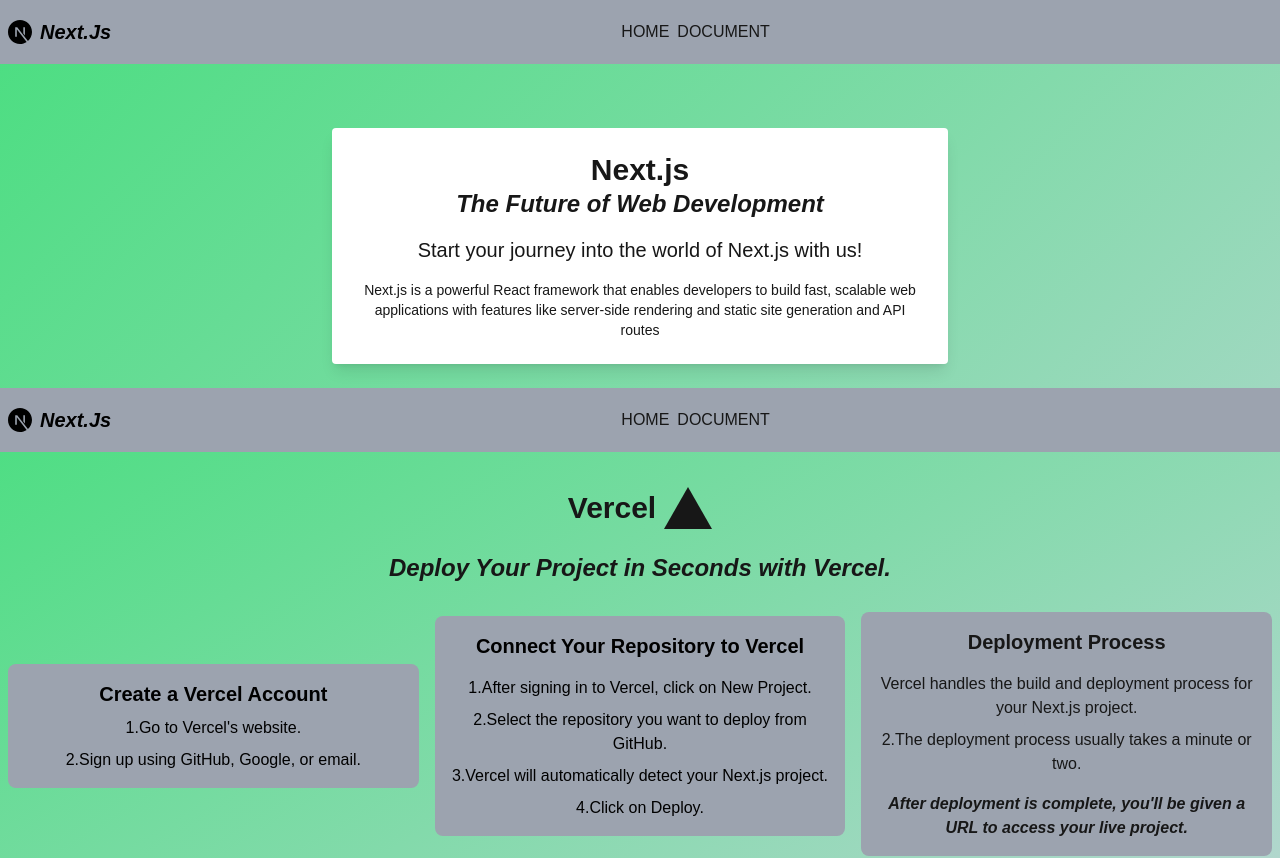
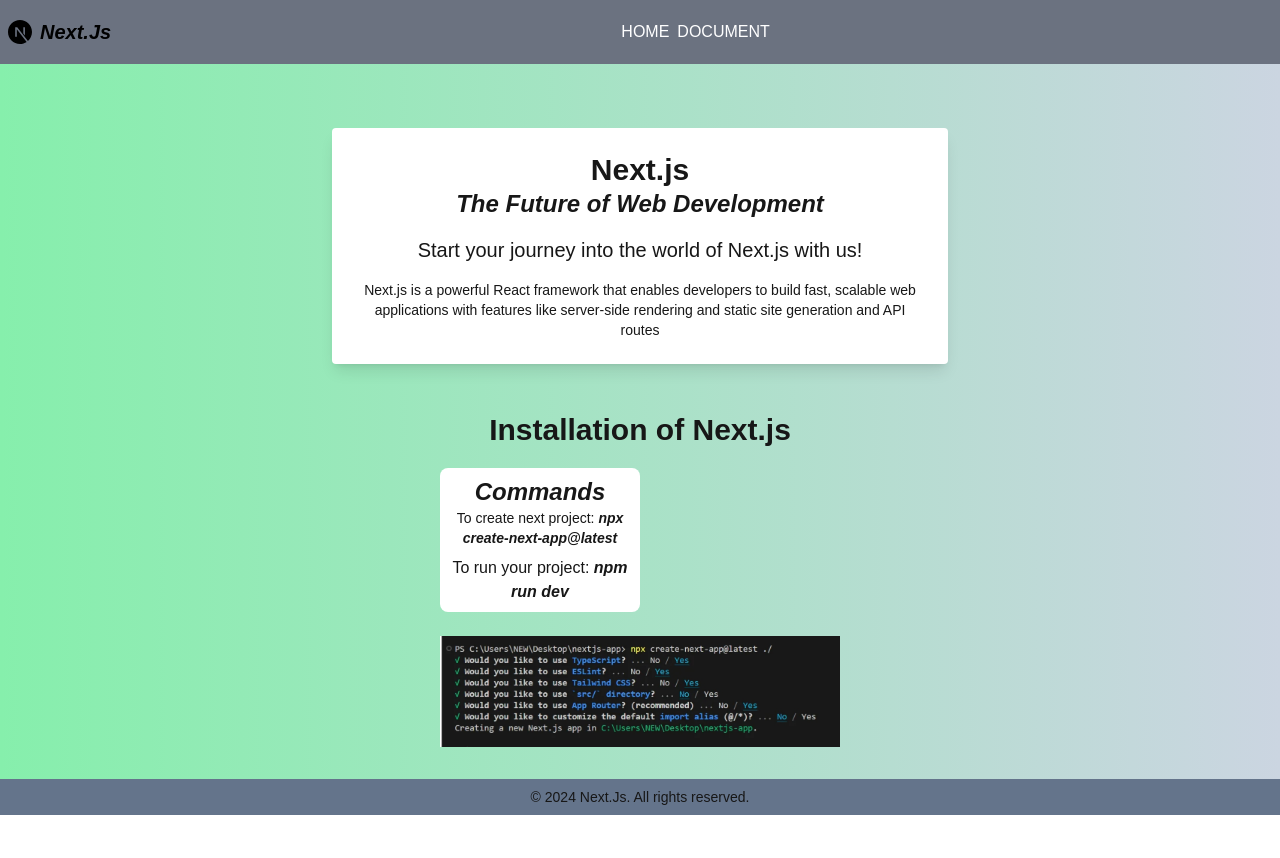
Before and after one commit to kristinasamuel/Class-Assignment-02, a Next.js app: page / in a window 1280 px wide. Shown: the top 858 px of the page. After the commit the page ends 815 px from the top, so only its background shows below. Built offline with nearby package versions, Linux system fonts and the light colour scheme.

Commit message:
class assignment 02

```diff
--- a/app/components/content.tsx
+++ /dev/null
@@ -1,30 +0,0 @@
-"use client";
-
-//  About section of the website
-// import images from next images
-import Image from "next/image";
-// export default function of about section
-export default function AboutSection() {
-  return (
-    <div className="flex flex-col text-center justify-center items-center mt-5 p-4">
-      {/* installation process of next.js */}
-      <h2 className="text-3xl font-bold"> Installation of Next.js</h2>
-      <div className="bg-white p-2 rounded-lg w-full md:w-1/2 mt-5">
-        <p className="text-2xl font-bold italic"> Commands</p>
-        <p className="text-sm mb-2">
-          To create next project:{" "}
-          <span className="font-semibold italic">
-            npx create-next-app@latest{" "}
-          </span>
-        </p>
-        <p>
-          To run your project:
-          <span className="font-bold italic"> npm run dev</span>{" "}
-        </p>
-      </div>
-      <div className="mt-6">
-        <Image src="/images/image.jpg" height={300} width={400} alt="Next" />
-      </div>
-    </div>
-  );
-}
--- a/app/components/document/page.tsx
+++ b/app/components/document/page.tsx
@@ -6,11 +6,11 @@
 
 export default function DocumentPage() {
   return (
-    <div className="flex flex-col  min-h-screen bg-gradient-to-br from-green-400 to-slate-300">
+    <div className="flex flex-col  min-h-screen white">
       {/* use header component in our page*/}
       <HeaderSection />
-      <div className="mt-8 text-center ">
-        <h3 className="flex items-center justify-center text-3xl font-bold">
+      <div className="mt-5 text-center ">
+        <h3 className="flex items-center justify-center text-3xl font-semibold">
           Vercel <SiVercel className="w-12 h-12 ml-2" />
         </h3>
 
@@ -19,7 +19,7 @@
         </p>
         {/* define the process of deployment  on vercel */}
         <div className="grid md:grid-cols-3 grid-cols-1 gap-4 p-2 items-center justify-center mt-5">
-          <div className="bg-gray-400 w-full mb-4 p-4 mx-auto rounded-lg  text-black ">
+          <div className="bg-sky-300 w-full mb-4 p-4 mx-auto rounded-lg  text-black ">
            {/* How to create on vercel */}
             <h2 className="text-xl mb-2 font-semibold ">
               Create a Vercel Account
@@ -28,7 +28,7 @@
             <p className="mt-2">2.Sign up using GitHub, Google, or email.</p>
           </div>
             {/*how to connect repository*/}
-          <div className="bg-gray-400 w-full p-4 mx-auto text-black  rounded-lg mb-4 ">
+          <div className="bg-sky-300 w-full p-4 mx-auto text-black  rounded-lg mb-4 ">
             <h2 className="text-xl mb-4 font-semibold">
               Connect Your Repository to Vercel
             </h2>
@@ -43,7 +43,7 @@
             <p className="mt-2">4.Click on Deploy.</p>
           </div>
            {/* deploy process */}
-          <div className="bg-gray-400 w-full  p-4 rounded-lg mx-auto ">
+          <div className="bg-sky-300 w-full  p-4 rounded-lg mx-auto ">
             <h2 className="text-xl font-semibold mb-4">Deployment Process</h2>
             <p>
               Vercel handles the build and deployment process for your Next.js
--- a/app/components/header.tsx
+++ b/app/components/header.tsx
@@ -10,12 +10,12 @@
   return (
     <>
     {/* header of the page */}
-    <header className=" bg-gray-400 w-full h-16 flex items-center">
+    <header className=" bg-gray-500 w-full h-16 flex items-center">
       {/* give styling to next.js logo */}
         <SiNextdotjs className="text-black h-6 w-6 mr-2 ml-2" />
             <h1 className="text-black italic text-xl font-semibold">Next.Js</h1>
             {/* list items give specific font ,style*/}
-            <ul className="flex flex-grow space-x-2 justify-center items-center uppercase" >
+            <ul className="flex flex-grow text-white space-x-2 justify-center items-center uppercase" >
                 <li className="font-medium hover:underline"> <Link href={"/"}>home </Link></li>
                 <li className="font-medium hover:underline"> <Link href={"/components/document"}>Document</Link></li>
             </ul>
--- a/app/components/herosection.tsx
+++ b/app/components/herosection.tsx
@@ -1,3 +1,4 @@
+import Image from "next/image";
 // hero section of the website
 export default function HeroSectionpage() {
   return (
@@ -20,7 +21,31 @@
             rendering and static site generation and API routes
           </p>
         </div>
+        {/* installation process */}
+        <div className=" text-center justify-center p-2">
+        <h2 className="text-3xl font-bold mt-10"> Installation of Next.js</h2>
+      <div className="bg-white p-2 rounded-lg w-full md:w-1/2 mt-5 ">
+        <p className="text-2xl font-bold italic"> Commands</p>
+        <p className="text-sm mb-2">
+          To create next project:{" "}
+          <span className="font-semibold italic">
+            npx create-next-app@latest{" "}
+          </span>
+        </p>
+        <p>
+          To run your project:
+          <span className="font-bold italic"> npm run dev</span>{" "}
+        </p>
       </div>
+      {/* Add image  */}
+      <div className="mt-6">
+        <Image src="/images/image.jpg" height={300} width={400} alt="Next" />
+        </div>
+      </div>
+      </div>
+
+
+
     </>
   );
 }
--- a/app/page.tsx
+++ b/app/page.tsx
@@ -1,22 +1,18 @@
 "use client";
 //
 
-import DocumentPage from "./components/document/page";
-import FooterSection from "./components/footer";
 import HeaderSection from "./components/header";
 import HeroSection from "./components/herosection";
+
+import FooterSection from "./components/footer";
 
 // home page
 export default function HomePage() {
   return (
-    <div className=" bg-gradient-to-br from-green-400 to-slate-300 min-h-screen">
+    <div className=" bg-gradient-to-r from-green-300 to-slate-300 min-h-screen">
 
       <HeaderSection />
-
       <HeroSection />
-
-      <DocumentPage />
-
       <FooterSection />
     </div>
   );
```
